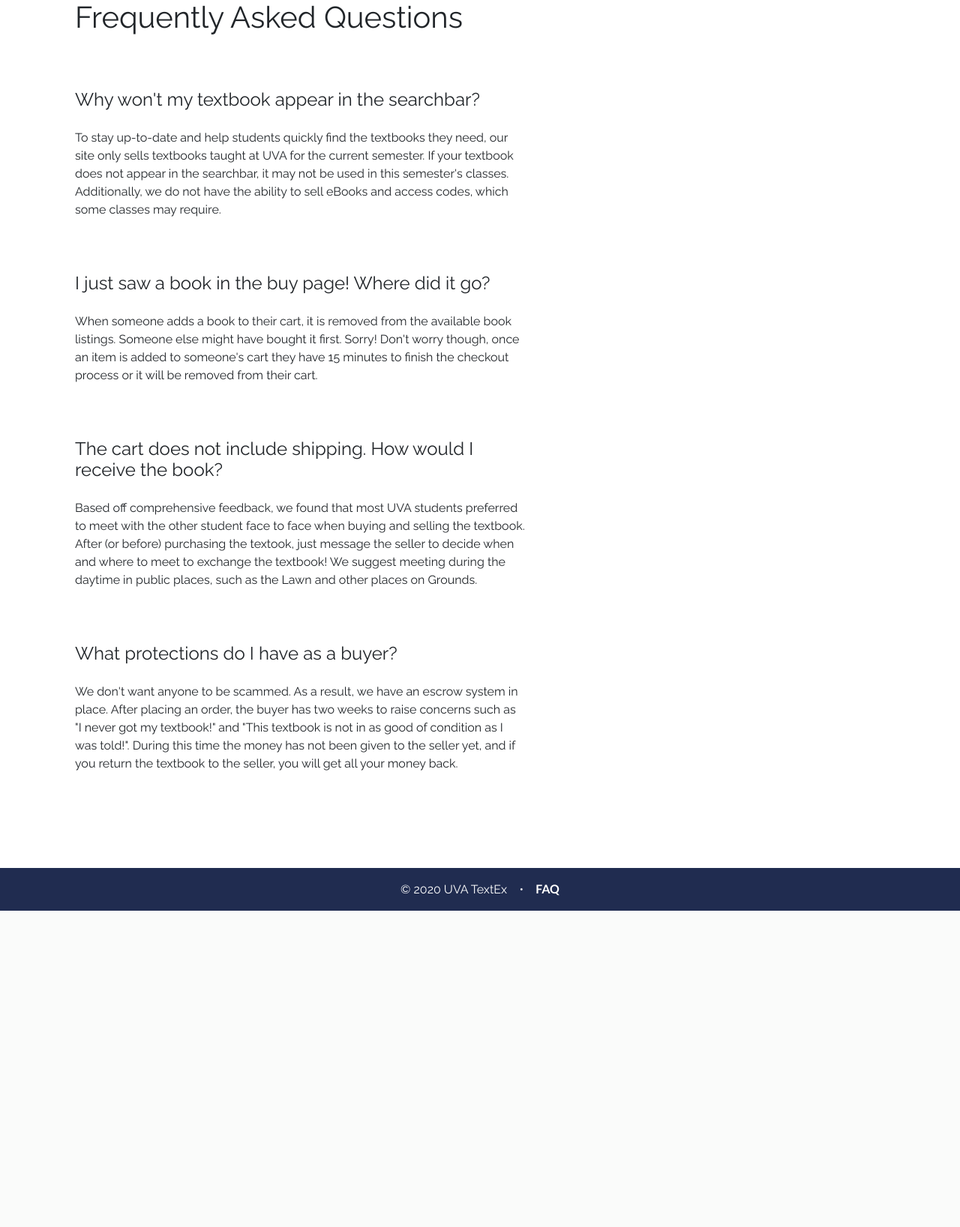
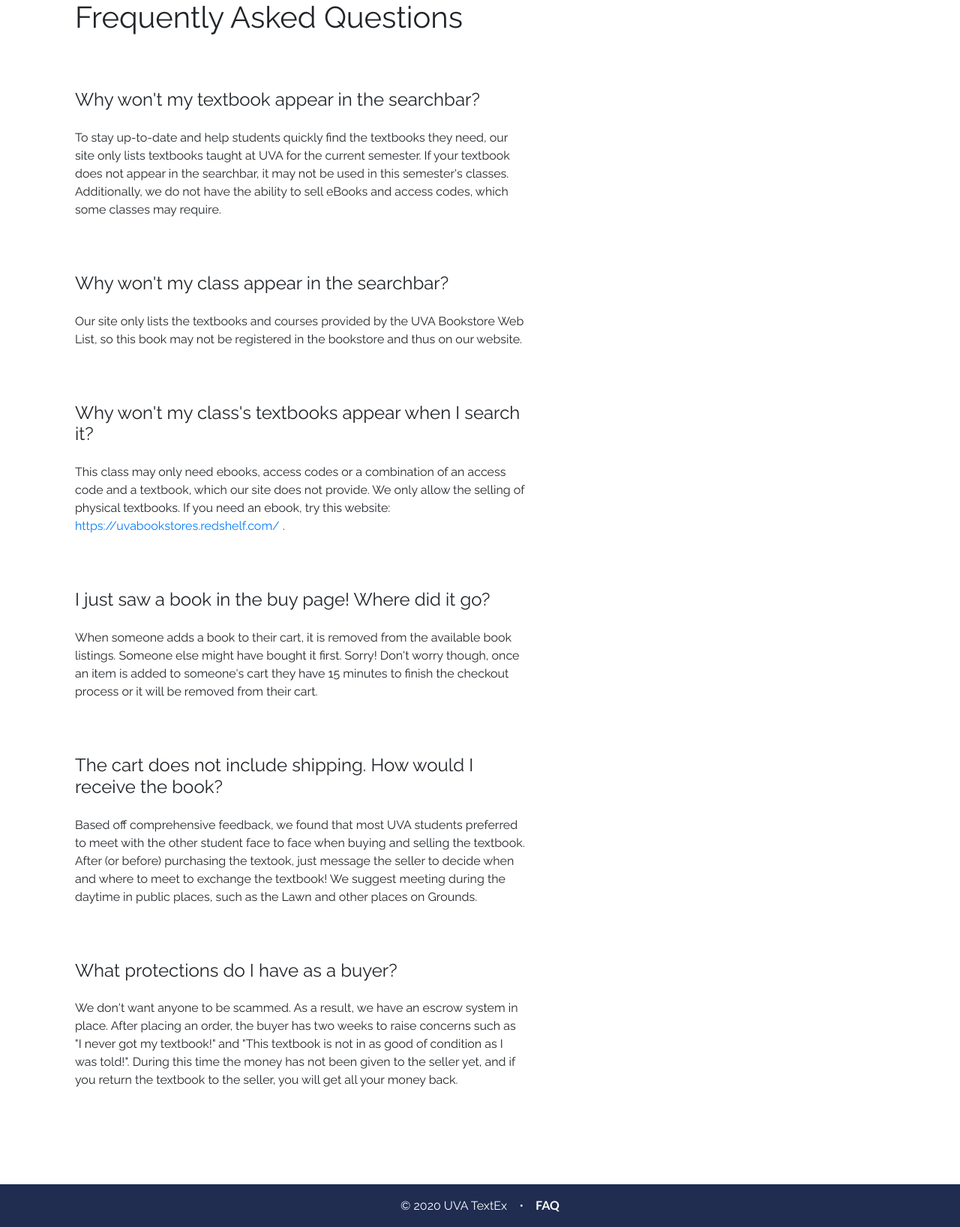
Before and after one commit to anlandu/textbook-exchange, a Django app: page /faq in a window 1280 px wide. Shown: the part 162-1799 px from the top of the page at 75% size. Before the commit the page ends 1377 px from the top, so only its background shows below. Run offline with Django 3.2, Linux system fonts and the light colour scheme; some libraries are stand-ins or nearby versions.

Commit message:
more questions

```diff
--- a/textbook_exchange/templates/textbook_exchange/faq.html
+++ b/textbook_exchange/templates/textbook_exchange/faq.html
@@ -24,9 +24,29 @@
         <h4 class="mb-4">Why won't my textbook appear in the searchbar?</h3>
         <p class="mb-5">
             To stay up-to-date and help students quickly find the textbooks they need,
-            our site only sells textbooks taught at UVA for the current semester.
+            our site only lists textbooks taught at UVA for the current semester.
             If your textbook does not appear in the searchbar, it may not be used in this semester's classes.
             Additionally, we do not have the ability to sell eBooks and access codes, which some classes may require.
+        </p>
+        <br/>
+    </div>
+    <div>
+        <h4 class="mb-4">Why won't my class appear in the searchbar?</h3>
+        <p class="mb-5">
+            Our site only lists the textbooks and courses provided by the UVA Bookstore Web List,
+            so this book may not be registered in the bookstore and thus on our website.
+        </p>
+        <br/>
+    </div>
+    <div>
+        <h4 class="mb-4">Why won't my class's textbooks appear when I search it?</h3>
+        <p class="mb-5">
+            This class may only need ebooks, access codes or a combination of an access code and a textbook,
+            which our site does not provide. We only allow the selling of physical textbooks.
+            If you need an ebook, try this website:
+            <a href="https://uvabookstores.redshelf.com/">
+                https://uvabookstores.redshelf.com/
+            </a>.
         </p>
         <br/>
     </div>
--- a/textbook_exchange/templates/textbook_exchange/find_by_class.html
+++ b/textbook_exchange/templates/textbook_exchange/find_by_class.html
@@ -40,7 +40,6 @@
             </h1>
         {% elif num_textbooks > 0 %}
             <div class="top d-inline-block">
-                <!-- {{ class.class_info }} -->
                 <div class="showing-results">Showing textbooks for {{ class.department }}{{ class.course_code }}, Section {{ class.section_number }} </div>
             </div>
             <div class="row">
```
